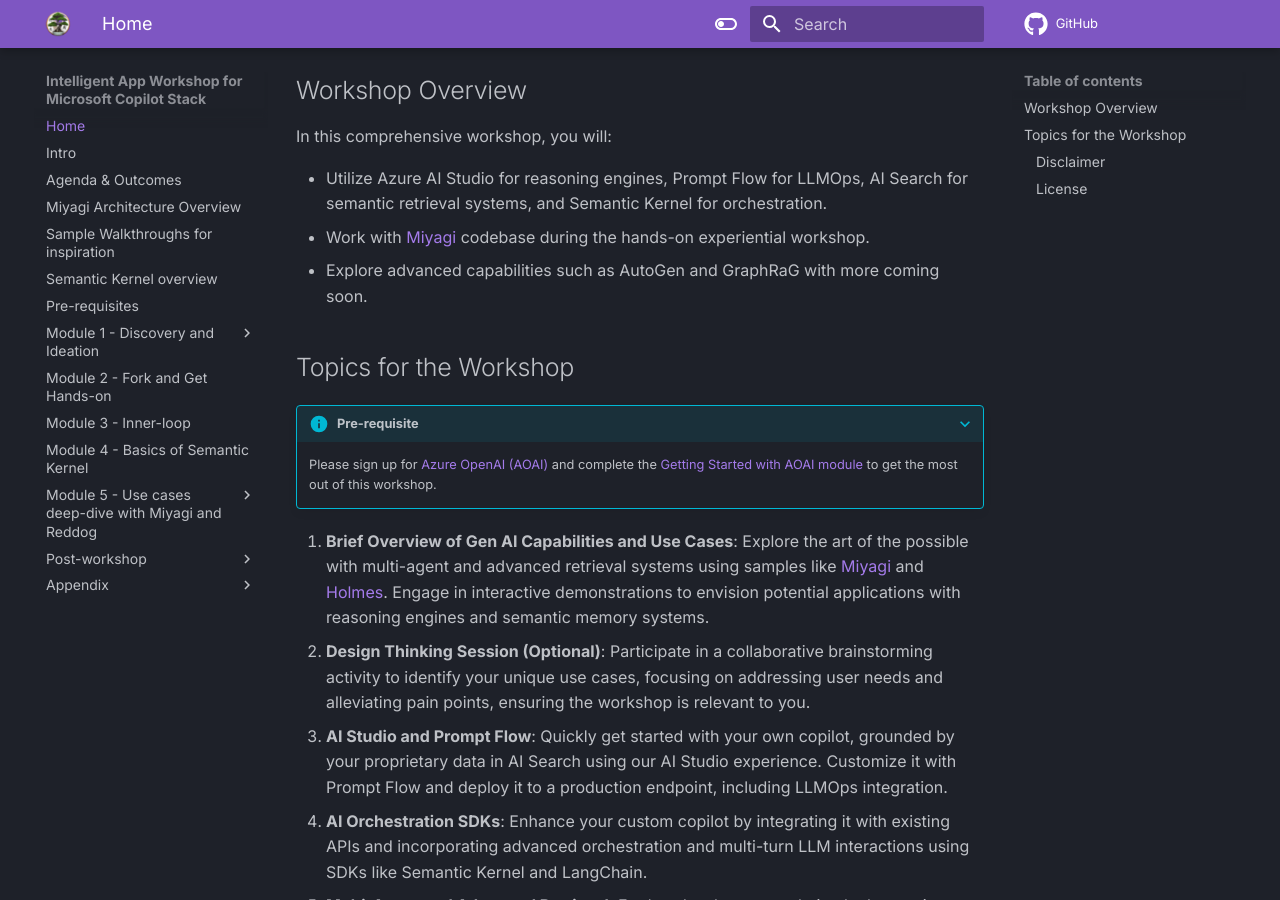
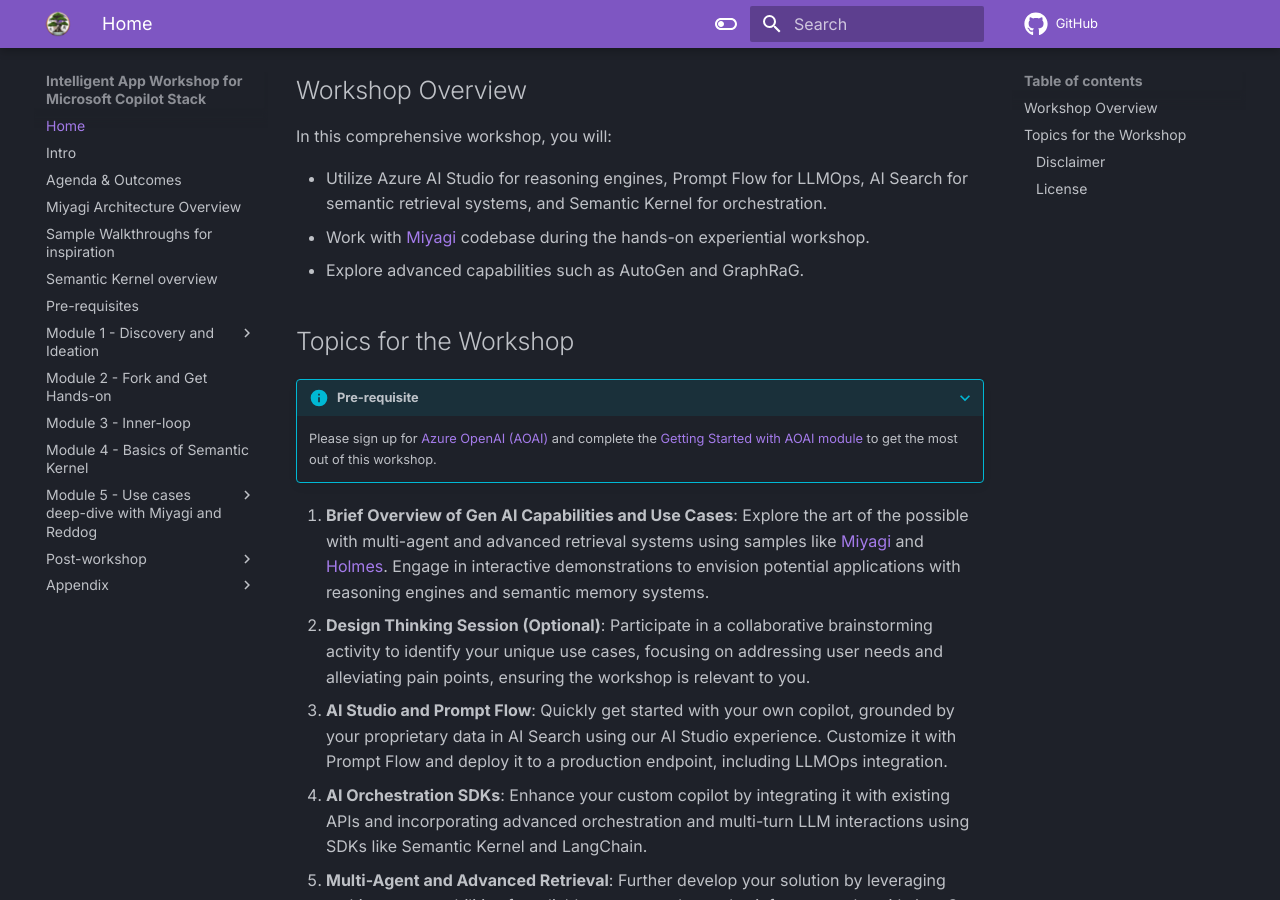
Before and after one commit to Azure/intelligent-app-workshop, an MkDocs documentation site: the page built from docs/index.md, in a window 1280 px wide and 900 px high, scrolled down 459 px. Built offline with MkDocs 1.6.1 and Material for MkDocs 9.7.7, drawn with Linux system fonts in a browser that asks for light colours; emoji names are drawn with the system emoji font; comment, search, counter and statistics services are not loaded.

Commit message:
trigger gh-action

```diff
--- a/docs/index.md
+++ b/docs/index.md
@@ -15,7 +15,7 @@ In this comprehensive workshop, you will:
 
 - Utilize Azure AI Studio for reasoning engines, Prompt Flow for LLMOps, AI Search for semantic retrieval systems, and Semantic Kernel for orchestration.
 - Work with [Miyagi](https://github.com/Azure-Samples/miyagi) codebase during the hands-on experiential workshop.
-- Explore advanced capabilities such as AutoGen and GraphRaG with more coming soon.
+- Explore advanced capabilities such as AutoGen and GraphRaG.
 
 
 ## Topics for the Workshop
```
